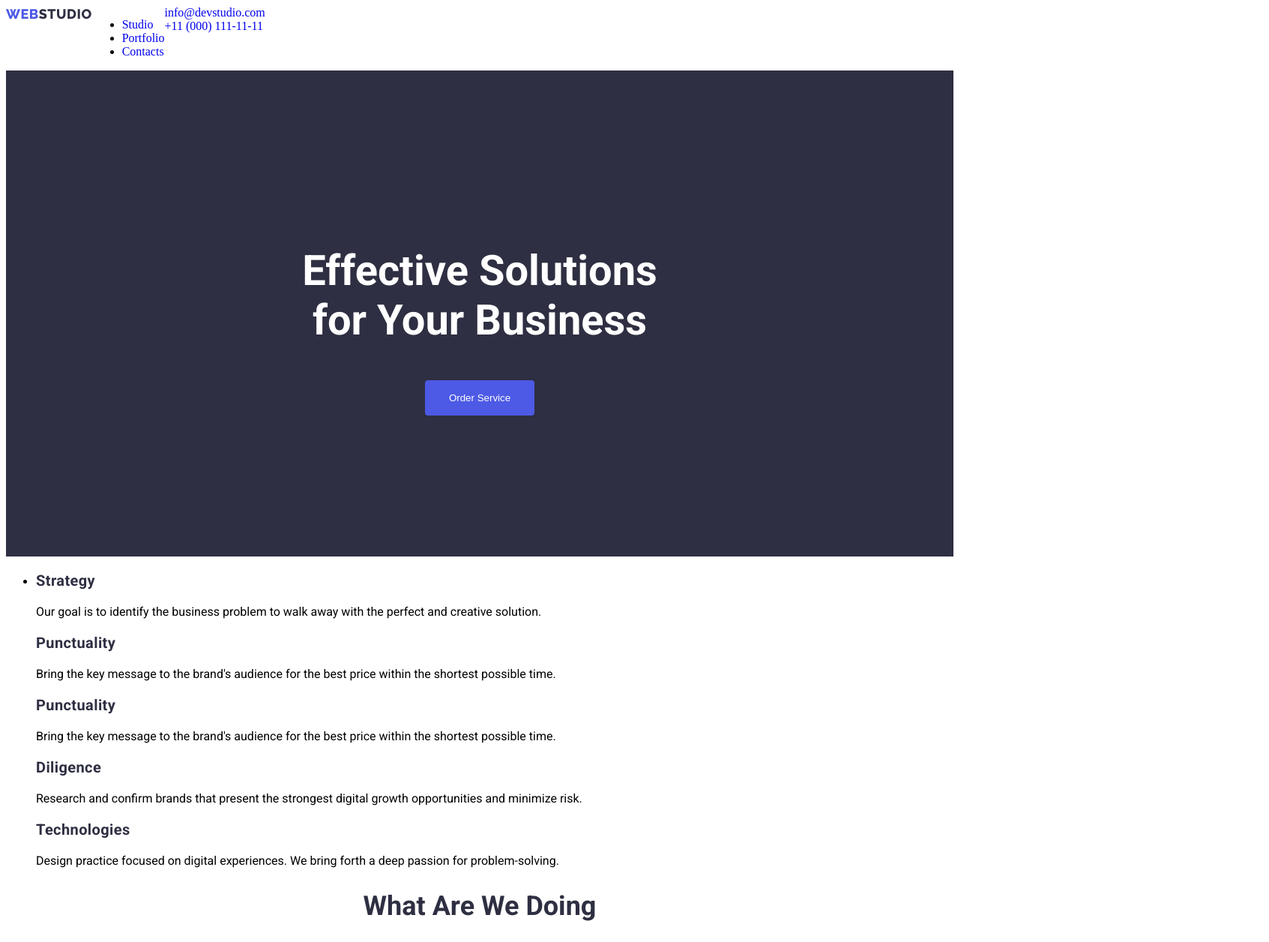
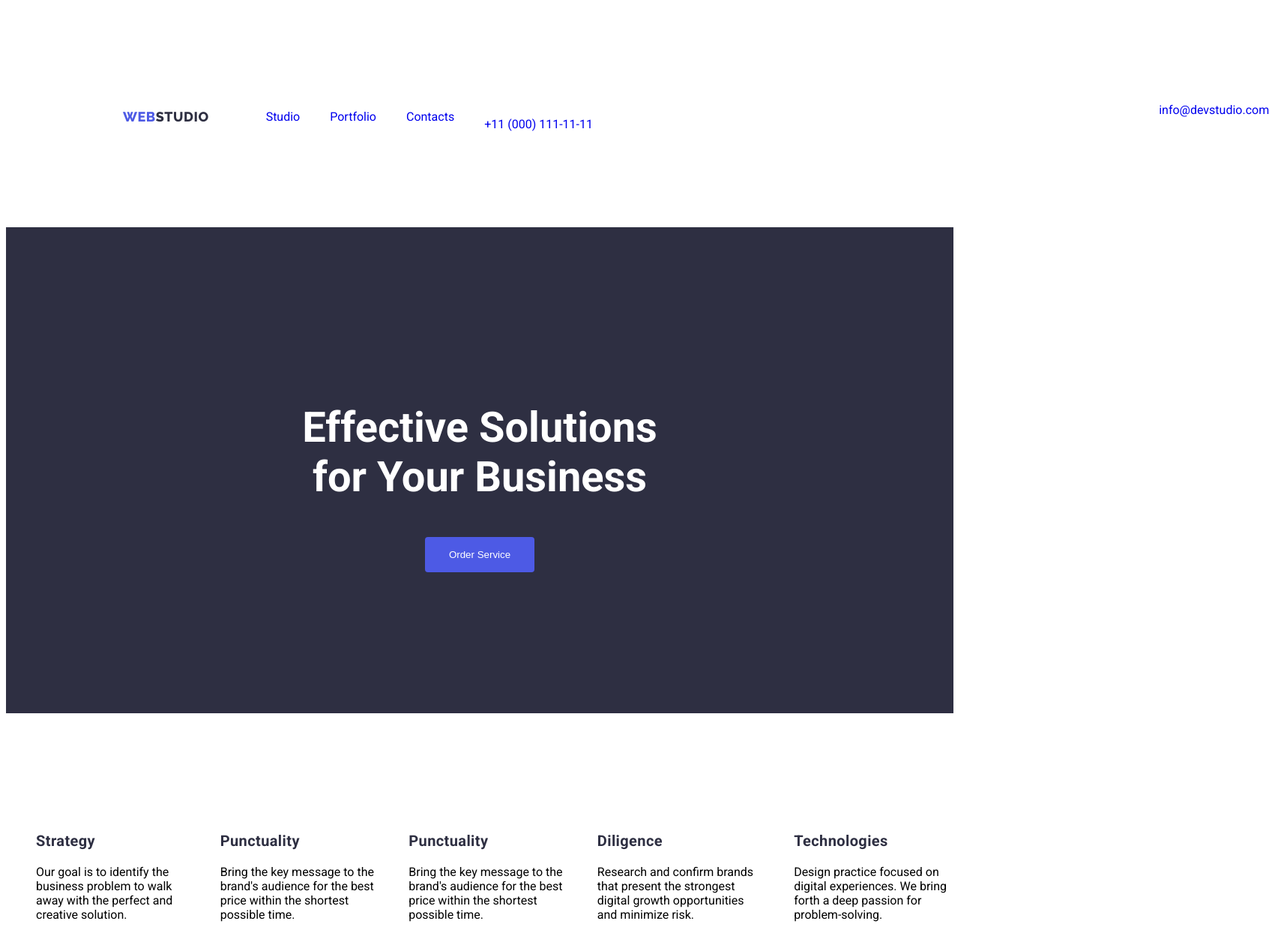
Before and after one commit to FKMBaay/goit-markup-hw-03, a plain HTML site: page index.html in a window 1280 px wide. Shown: the top 1256 px of the page at 75% size, 1693 px wide, since content can reach past the window. Drawn offline with Linux system fonts and the light colour scheme.

Commit message:
final touch
flex margin padding class

```diff
--- a/css/style.css
+++ b/css/style.css
@@ -1,15 +1,57 @@
+:root {
+    --iris: #4D5AE5;
+    --navyblue: #2E2F42;
+    --ocean: #404bbf;
+    --white: #fff;
+    --slate: #434455;
+    --cornflower: #e7c9fc;
+    --loud: #f4f4fd;
+}
+
+body {
+    font-family: "roboto"; sans-serif;
+}
+
+.toraul {
+    list-style: none;
+    padding-left: 0;
+    display: flex;
+    padding-top: 122px;
+    padding-bottom: 122px;
+    gap: 40px;
+
+}
+.toraulin {
+    list-style: none;
+    padding-left: 0;
+    display: flex;
+    padding-top: 122px;
+    padding-bottom: 122px;
+    gap: 40px;
+    align-items: center;
+    text-align: center;
+    justify-content: center;
+    background-color: cloud;
+
+}
+.toraulin p {
+    text-align: left;
+}
+
+
 .logo span {
     font-family: raleway, sans serif;
     color: #4D5AE5;
     font-size: 18px;
     font-style: normal;
     font-weight: 800;
+    padding-left: 156px;
 
 }
-.container {
-    display: flex;
-}
-.d-flex {
+
+
+
+.dos {
     display: flex;
 }
 
@@ -22,14 +64,36 @@
     line-height: 21px;
     letter-spacing: 0.54px;
     text-transform: uppercase;
+    padding-right: 76px;
 
 }
+
 head:hover {
     color: rgb(129, 5, 102);
 
 }
-.information {
-    display: flex;
+.uno {
+   display: flex;
+   align-items: center;
+
+}
+.dos {
+   align-items: center;
+}
+.mai {
+    margin-left: 940px;
+    gap: 40px;
+
+}
+.tee {
+    margin-left: 40px;
+}
+.tel {
+    text-align: right
+}
+
+.cont {
+    padding-right: ;
 }
 
 /*GENERAL STYLING*/
@@ -68,9 +132,12 @@ button:hover {
     background-color: aqua;
 
 }
-.strat {
+
+
+.stratcom {
     font-family: roboto, sans serif;
     font-style: normal;
+    text-decoration: none;
 
 }
 h3 {
@@ -80,6 +147,7 @@ h3 {
     font-style: normal;
     font-weight: 700;
     letter-spacing: .4px;
+    text-align: left;
 
 
 }
@@ -98,22 +166,30 @@ h3 {
     font-style: normal;
     font-weight: 700;
     text-align: center;
+
+    padding-top: 120px;}
+.damas {
+    background-color: gray;
+
 }
 footer {
     background-color: #2E2F42;
+   padding: 101.5px;
 
 }
 .logo2 span {
-    color: #4D5AE5;
+    color: var(--IRIS, #4D5AE5);
     font-family: Raleway;
     font-size: 18px;
     font-style: normal;
     font-weight: 800;
+    line-height: 21px; /* 116.667% */
+    letter-spacing: 0.54px;
     text-transform: uppercase;
 }
 .logo2 {
     color: white;
-    font-family: Raleway;
+    font-family: Raleway;`
     font-size: 18px;
     font-style: normal;
     font-weight: 800;
--- a/index.html
+++ b/index.html
@@ -11,21 +11,23 @@
     <link rel="stylesheet" href="css/style.css" />
 
   </head>
-
   <body>
-    <header class="container">
-      <div class="d-flex">
+    <header class="uno">
+      <div class="dos">
         <a href="#WEBSTUDIO" class="logo"><span>WEB</span>STUDIO</a>
         <nav class="information">
-            <ul>
-              <li><a href="#Studio">Studio</a></li>
-              <li><a href="#Portfolio">Portfolio</a></li>
-              <li><a href="#Contacts">Contacts</a></li>
+            <ul class="toraul">
+              <li><a class="stu" href="#Studio">Studio</a></li>
+              <li><a clas="port" href="#Portfolio">Portfolio</a></li>
+              <li><a class="cont" href="#Contacts">Contacts</a></li>
             </ul>
         </nav>
+      </div>
+      <div class="telmail">
         <div>
-        <div><a href="mailto:info@devstudio.com">info@devstudio.com</a></div>
-        <div><a href="tel:+110001111111">+11 (000) 111-11-11</a></div>
+            <a class="mai" href="mailto:info@devstudio.com">info@devstudio.com</a>
+            <a class="tee" class="tel" href="tel:+110001111111">+11 (000) 111-11-11</a>
+      </div>
       </div>
     </header>
 
@@ -37,40 +39,46 @@
 
       <section class="strat">
         <div class="stratcom">
-            <ul>
+            <ul class="toraulin">
+              <li>
                 <li>
                   <h3>Strategy</h3>
                     <p>
                     Our goal is to identify the business problem to walk away with the
                     perfect and creative solution.
                     </p>
+                </li>
 
-
-
+                <li>
                     <h3>Punctuality</h3>
                     <p>
                     Bring the key message to the brand's audience for the best price
                     within the shortest possible time.
                     </p>
+                  </li>
 
-
-                    <h3>Punctuality</h3>
+                  <li>  <h3>Punctuality</h3>
                     <p>
                     Bring the key message to the brand's audience for the best price
                     within the shortest possible time.
                     </p>
+                  </li>
 
+                  <li>
                       <h3>Diligence</h3>
                     <p>
                     Research and confirm brands that present the strongest digital
                     growth opportunities and minimize risk.
                     </p>
+                  </li>
 
+                   <li>
                      <h3>Technologies</h3>
                     <p>
                      Design practice focused on digital experiences. We bring forth a
                      deep passion for problem-solving.
                      </p>
+                    </li>
 
               </li>
             </ul>
@@ -79,49 +87,53 @@
         <div >
           <h2 class="doing">What Are We Doing</h2>
           <div>
-            <ul>
+            <ul class="toraulin">
               <li>
-                <img src="images/img1.jpg" alt="monitor" width="360px" height="300px">
-                <img src="images/img 2.jpg" alt="screen layer" width="360px" height="300px">
-                <img src="images/img 3.jpg" alt="phone" width="360px" height="300px">
+                <li><img src="images/img1.jpg" alt="monitor" width="360px" height="300px"></li>
+                <li></li><img src="images/img 2.jpg" alt="screen layer" width="360px" height="300px"></li>
+                <li></li><img src="images/img 3.jpg" alt="phone" width="360px" height="300px"></li>
               </li>
             </ul>
           </div>
         </div>
       </section>
 
-      <section >
+      <section class="damas">
         <h2 class="team">Our Team</h2>
-            <div>
-                <div>
+          <ul class="toraulin">
+                <li>
                     <img src="images/per1.png" alt="mark guerrero">
                     <h3>Mark Guerrero</h3>
                     <p>Product Designer</p>
-                </div>
-                <div>
+                </li>
+                <li>
                     <img src="images/per2.jpg" alt="tom ford">
                     <h3>Tom Ford</h3>
                     <p>Frontend Developer</p>
-                </div>
-            <div>
+                  </li>
+                <li>
                     <img src="images/per3.jpg" alt="camila garcia">
                    <h3>Camila Garcia</h3>
                     <p>Marketing</p>
-            </div>
-            <div>
+
+                  </li>
+                  <li>
                 <img src="images/per4.jpg" alt="daniel wilson">
                 <h3>Daniel Wilson</h3>
                 <p>UI Designer</p>
-            </div>
+              </li>
 
-        </div>
+          </ul>
+
 
       </section>
     </main>
 
     <footer>
         <a href="#WEBSTUDIO" class="logo2"><span>WEB</span>STUDIO</a>
-        <p class="footp">Increase the flow of customers and <br>sales for your business with digital <br>marketing & growth solutions. </br>
+        <p class="footp">Increase the flow of customers and
+          <br>sales for your business with digital
+          <br>marketing & growth solutions. </br>
         </p>
     </footer>
   </body>
```
Lines whose indentation alone changed are shown as unchanged.
